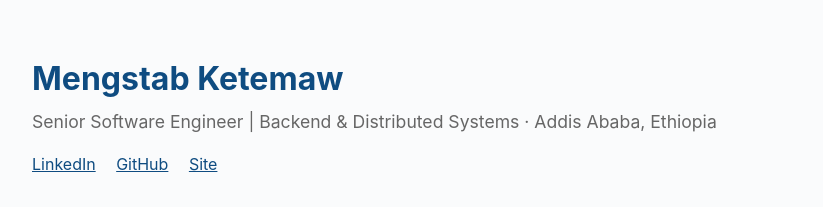
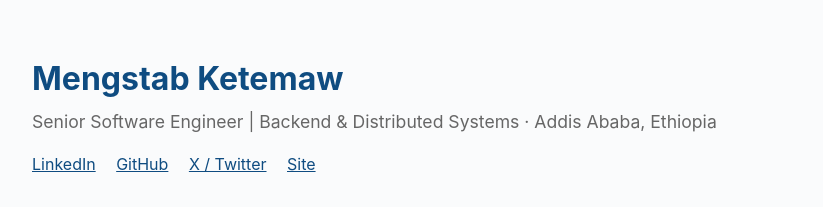
Before and after one commit to mengstabketemaw/mengstabketemaw.github.io, a plain HTML site: page index.html in a window 1280 px wide. Shown: the top 207 px of the page, without its empty margins (228-1051 px from the left). Drawn offline with Linux system fonts and the light colour scheme.

Commit message:
Add X/Twitter link

```diff
--- a/index.html
+++ b/index.html
@@ -17,6 +17,7 @@
 <p class="links">
   <a href="https://www.linkedin.com/in/mengstab-kt/">LinkedIn</a>
   <a href="https://github.com/mengstabketemaw">GitHub</a>
+  <a href="https://x.com/mengstabkt">X / Twitter</a>
   <a href="https://mengstabketemaw.github.io">Site</a>
 </p>
 <h2>About</h2><p>Senior Software Engineer with 5 years of experience designing, building, and optimizing production software across payment infrastructure, enterprise platforms, licensing systems, and distributed services. Deep backend expertise in the Java ecosystem (Spring Boot, microservices, event-driven architecture), with production experience in TypeScript/Node (NestJS, React) and Python. Comfortable owning systems end to end: architecture, data, infrastructure, and production debugging.
```
Also changed, not shown: 1 other file.
